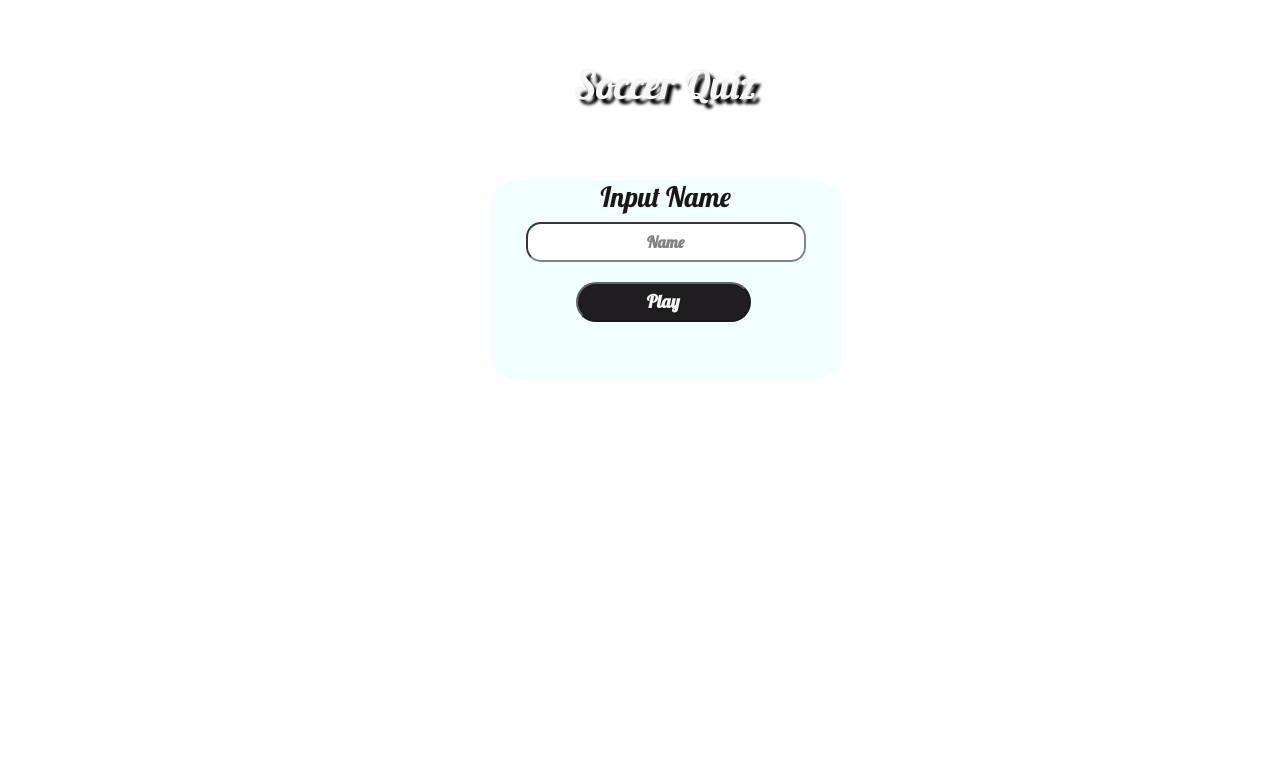
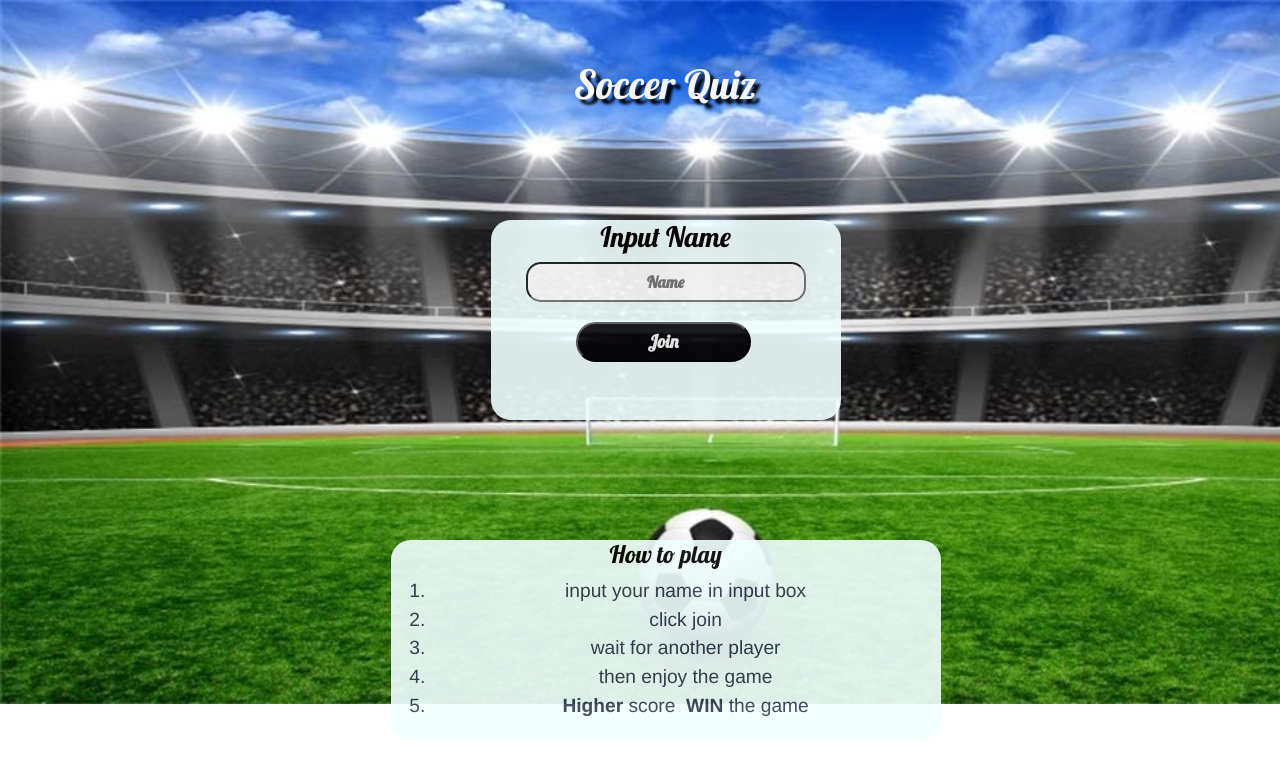
Before and after one commit to fuza-ail/soccer-quiz, a Vue app in the folder client/: page / in a window 1280 px wide. Shown: the top 778 px of the page. Built offline with nearby package versions, Linux system fonts and the light colour scheme; no server answers; what vue-sweetalert2 would draw is missing.

Commit message:
Deploy Server

```diff
--- a/client/src/App.vue
+++ b/client/src/App.vue
@@ -28,4 +28,11 @@
 #nav a.router-link-exact-active {
   color: #42b983;
 }
+
+@import url("https://fonts.googleapis.com/css2?family=Lobster&display=swap");
+body {
+  background-image: url("./assets/soccer.jpg");
+  background-repeat: no-repeat;
+  background-size: 110%;
+}
 </style>
--- a/client/src/router/index.js
+++ b/client/src/router/index.js
@@ -2,7 +2,8 @@ import Vue from 'vue';
 import VueRouter from 'vue-router';
 import Home from '../views/Home.vue';
 import ListPlayer from '../views/ListPlayer.vue';
-import Quiz from '../views/Quiz.vue'
+import Quiz from '../views/Quiz.vue';
+import Win from '../views/Win.vue';
 
 Vue.use(VueRouter);
 
@@ -22,6 +23,11 @@ const routes = [
     name: 'Quiz',
     component: Quiz,
   },
+  {
+    path: '/win',
+    name: 'Win',
+    component: Win,
+  },
 ];
 
 const router = new VueRouter({
--- a/client/src/store/index.js
+++ b/client/src/store/index.js
@@ -36,7 +36,8 @@ export default new Vuex.Store({
         answer: "a"
       }
     ],
-    users: []
+    users: [],
+    ready: 0
   },
   mutations: {
     AddUsers(state, payload) {
@@ -46,9 +47,11 @@ export default new Vuex.Store({
         score: 0,
         status: false
       }
-        state.users.push(data)
+      state.users.push(data)
     },
-
+    AddReady(state, payload) {
+      state.ready++
+    }
   },
   actions: {
   },
--- a/client/src/views/Home.vue
+++ b/client/src/views/Home.vue
@@ -8,9 +8,23 @@
           <input type="text" class="inputboxregister" placeholder="Name" v-model="name" />
         </div>
         <div>
-          <button class="buttonplay" type="submit">Play</button>
+          <button class="buttonjoin" type="submit">Join</button>
         </div>
       </form>
+    </div>
+
+    <div class="centerboxrules">
+      <h4>How to play</h4>
+      <ol>
+        <li>input your name in input box</li>
+        <li>click join</li>
+        <li>wait for another player</li>
+        <li>then enjoy the game</li>
+        <li>
+          <strong>Higher&nbsp;</strong>score
+          <strong>&nbsp;WIN&nbsp;</strong>the game
+        </li>
+      </ol>
     </div>
   </div>
 </template>
@@ -34,11 +48,33 @@ export default {
       // this.users.push({ name: data, point: 0 });
       this.$store.commit("AddUsers", data);
     });
+
+    socket.on("start", data => {
+      this.$router.push("/quiz");
+    });
+
+    socket.on("choose", data => {
+      for (let i = 0; i < this.$store.state.users.length; i++) {
+        if (this.$store.state.users[i].name == data) {
+          this.$store.state.users[i].score++;
+        }
+      }
+    });
+
+    socket.on("ready", data => {
+      for (let i = 0; i < this.$store.state.users.length; i++) {
+        if (this.$store.state.users[i].name == data) {
+          this.$store.state.users[i].status = true;
+          this.$store.commit("AddReady");
+        }
+      }
+    });
   },
   methods: {
     login() {
       this.$store.commit("AddUsers", this.name);
       this.$router.push("/listPlayer");
+      localStorage.setItem("username", this.name);
       socket.username = this.name;
       socket.emit("joining", this.name);
     }
@@ -48,11 +84,6 @@ export default {
 <style>
 @import url("https://fonts.googleapis.com/css2?family=Lobster&display=swap");
 
-.loginPage {
-  /* //background-image: url("./assets/soccer.jpg"); */
-  background-repeat: no-repeat;
-  background-size: 110%;
-}
 h1 {
   text-align: center;
   margin-top: 10px;
@@ -68,12 +99,12 @@ h1 {
   width: 350px;
   height: 200px;
   position: absolute;
-  top: 35%;
+  top: 40%;
   left: 52%;
   background-color: azure;
   transform: translate(-50%, -50%);
   opacity: 0.9;
-  border-radius: 10%;
+  border-radius: 20px;
   box-shadow: 5 5px 3px white;
 }
 
@@ -98,7 +129,7 @@ h3 {
   font-family: "Lobster", cursive;
 }
 
-.buttonplay {
+.buttonjoin {
   width: 50%;
   height: 40px;
   display: block;
@@ -114,4 +145,31 @@ h3 {
   cursor: pointer;
   font-family: "Lobster", cursive;
 }
+
+.centerboxrules {
+  width: 550px;
+  height: 200px;
+  position: absolute;
+  top: 80%;
+  left: 52%;
+  background-color: azure;
+  transform: translate(-50%, -50%);
+  opacity: 0.9;
+  border-radius: 20px;
+  box-shadow: 5 5px 3px white;
+}
+
+h4 {
+  text-align: center;
+  color: black;
+  margin-top: 7px;
+  margin-bottom: 7px;
+  text-shadow: 1px 1.5px 1px whitesmoke;
+  font-family: "Lobster", cursive;
+  font-size: xx-large;
+}
+
+li {
+  font-size: larger;
+}
 </style>
--- a/client/src/views/ListPlayer.vue
+++ b/client/src/views/ListPlayer.vue
@@ -1,13 +1,13 @@
 <template>
   <div>
-    <h2>SOCCER QUIZ</h2>
+    <h1>SOCCER QUIZ</h1>
     <div class="form-group row" v-for="(user,index) in name" :key="index">
       <div class="col-sm-4"></div>
       <div class="col-sm-4">
         <input v-model="user.name" class="form-control" readonly />
       </div>
     </div>
-    <button type="button" v-if="ready" class="btn btn-outline-dark" @click.prevent="readyQuiz">Ready</button>
+    <button type="button" v-if="ready" class="btn buttonready" @click.prevent="readyQuiz">Ready</button>
     <button
       type="button"
       v-if="notReady"
@@ -26,8 +26,8 @@ export default {
     return {
       ready: true,
       notReady: false,
-      countReady: 0,
-      countUser: this.$store.state.users.length
+      //countReady: 0,
+      users: this.$store.state.users
     };
   },
   computed: {
@@ -37,13 +37,15 @@ export default {
   },
   methods: {
     readyQuiz() {
-      this.countReady++;
-      this.ready = false;
-      this.notReady = true;
-      //   if (this.countUser == this.countReady && this.countUser > 1) {
-      if (this.countUser == this.countReady) {
-        this.$router.push("/quiz");
-      }
+      console.log(this.users);
+      socket.emit("ready", localStorage.getItem("username"));
+      console.log(this.users);
+      //   let readyToPlay = this.users.length;
+
+      ////if (this.users.length == this.$store.state.ready) {
+      console.log("ayo bermain");
+      socket.emit("start");
+      //}
     },
     notReadyQuiz() {
       this.countReady--;
@@ -53,3 +55,30 @@ export default {
   }
 };
 </script>
+<style scoped>
+h1 {
+  text-align: center;
+  margin-top: 3%;
+  margin-bottom: 0%;
+  font-weight: bolder;
+  color: whitesmoke;
+  text-shadow: 5px 5px 3px black;
+  font-family: "Lobster", cursive;
+  font-size: 700%;
+}
+.buttonready {
+  width: 20%;
+  height: 5%;
+  display: block;
+  margin-top: 18.5%;
+  margin-left: 41%;
+  border-radius: 20px;
+  color: whitesmoke;
+  font-weight: bolder;
+  font-size: large;
+  background-color: blue;
+  text-shadow: 5px 1.5px 1px black;
+  cursor: pointer;
+  font-family: "Lobster", cursive;
+}
+</style>
--- a/client/src/views/Quiz.vue
+++ b/client/src/views/Quiz.vue
@@ -1,7 +1,8 @@
 <template>
   <div>
     <h2>SOCCER QUIZ</h2>
-    {{ countDown }}
+    <div v-if="finish">{{ countDown }}</div>
+
     <div class="form-group row" v-for="(question,index) in soal" :key="question.id">
       <div class="col-sm-4"></div>
       <div class="col-sm-4">
@@ -13,6 +14,7 @@
             class="form-control my-2 item."
             @click.prevent="checkAnswer(index2,index)"
           >{{item}}</button>
+          {{user}}
         </div>
       </div>
     </div>
@@ -20,12 +22,15 @@
 </template>
 
 <script>
+import io from "socket.io-client";
+let socket = io("http://localhost:3000/");
 export default {
   data() {
     return {
-      countDown: 10,
+      countDown: 5,
       score: 0,
-      questionIndex: 0
+      questionIndex: 0,
+      finish: true
     };
   },
   created() {
@@ -71,54 +76,53 @@ export default {
             showConfirmButton: false,
             allowOutsideClick: false,
             allowEscapeKey: false,
-            timer: 5000,
+            timer: 2000,
             onClose: () => {
               this.countDown = 10;
-              this.questionIndex++;
-              if (this.$store.state.soal.length - 1 < this.questionIndex) {
-                alert("Quiz Finished");
+              console.log(
+                this.$store.state.soal.length - 1,
+                this.questionIndex
+              );
+              if (this.$store.state.soal.length - 1 == this.questionIndex) {
+                this.finish = false;
+                this.$router.push("/win");
               } else {
                 this.countDownTime();
               }
+              this.questionIndex++;
             }
           });
         }
       }, 1000);
     },
     checkAnswer(data, index) {
-      clearInterval(this.timer);
       if (this.soal[index].answer == data) {
-        //this.$swal("Congratss", "Correct Answer");
+        // for (let i = 0; i < this.$store.state.users.length; i++) {
+        //   if (
+        //     this.$store.state.users[i].name == localStorage.getItem("username")
+        //   ) {
+        //     socket.emit("choose", this.$store.state.users[i].score++);
+        //     //this.$store.state.users[i].score++;
+        //   }
+        // }
+        socket.emit("choose", localStorage.getItem("username"));
         this.$swal({
           position: "center",
           icon: "success",
-          title: "Congratss, Correct Answer",
+          title: `:) Correct!!`,
           showConfirmButton: false,
           allowOutsideClick: false,
-          allowEscapeKey: false,
-          timer: 1000
+          allowEscapeKey: false
         });
-        setTimeout(() => {
-          this.countDown = 10;
-          this.questionIndex++;
-          this.countDownTime();
-        }, 1000);
       } else {
-        //this.$swal(" :( ", "Wrong Answer");
         this.$swal({
           position: "center",
           icon: "error",
-          title: ":( Wrong Answer",
+          title: `:(  Incorrect !!!`,
           showConfirmButton: false,
           allowOutsideClick: false,
-          allowEscapeKey: false,
-          timer: 1000
+          allowEscapeKey: false
         });
-        setTimeout(() => {
-          this.countDown = 10;
-          this.questionIndex++;
-          this.countDownTime();
-        }, 1000);
       }
     }
   }
--- /dev/null
+++ b/client/src/views/Win.vue
@@ -0,0 +1,13 @@
+<template>
+  <div>{{user}}</div>
+</template>
+
+<script>
+export default {
+  computed: {
+    user() {
+      return this.$store.state.users;
+    }
+  }
+};
+</script>
```
Also changed, not shown: 1 other file (tests, documents, lock files or other folders).
